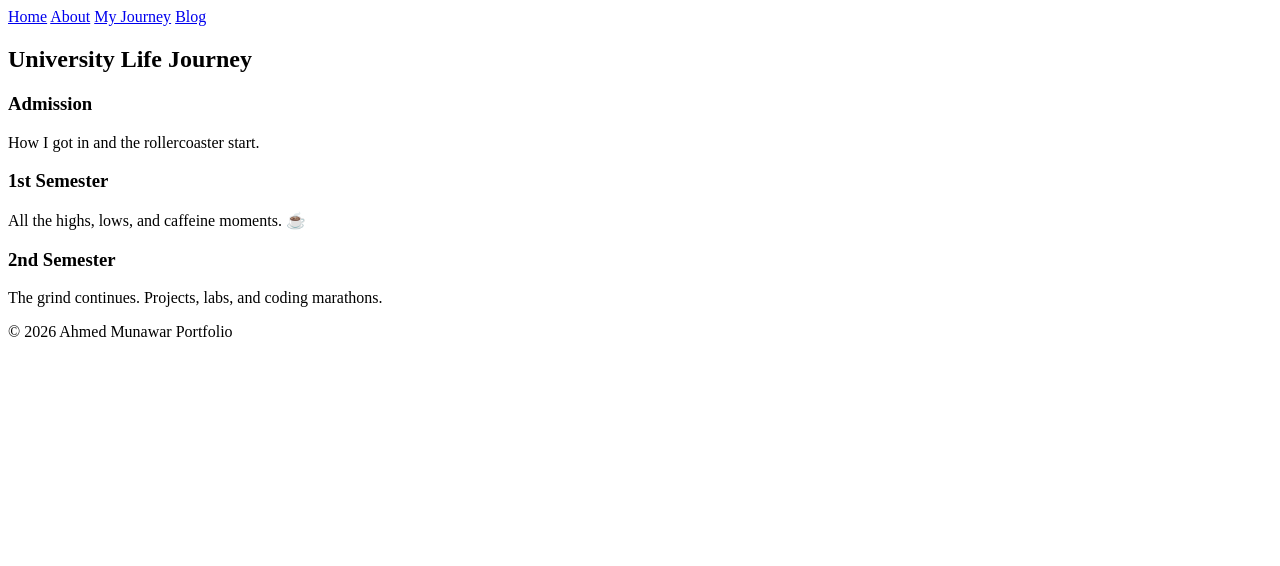
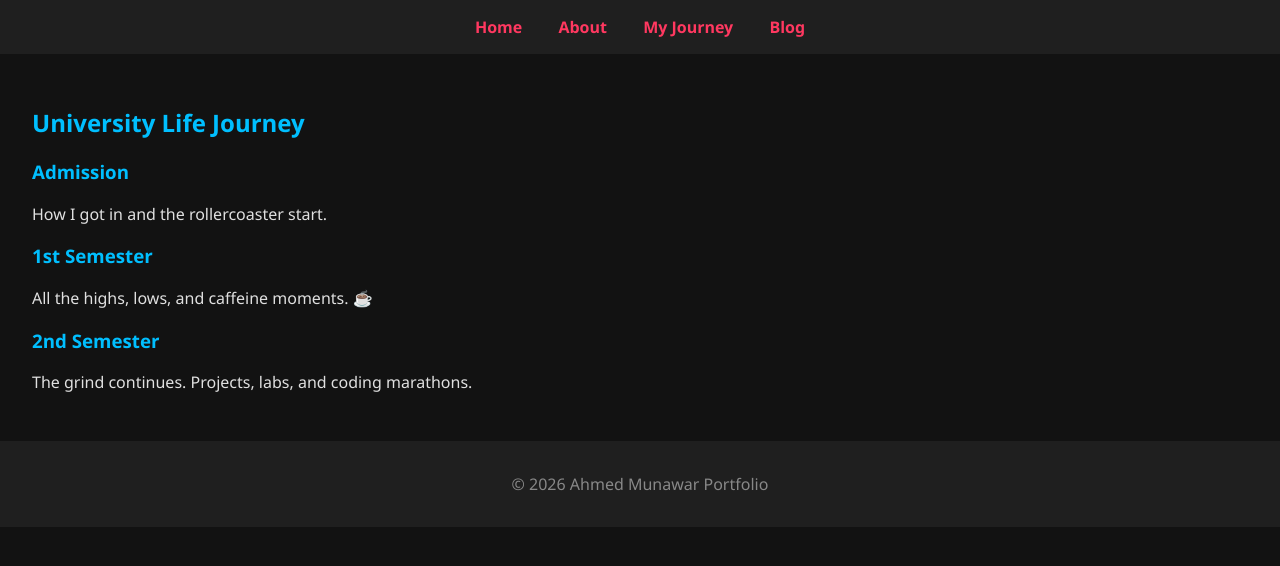
Before and after one commit to engr-ahmad-munawar/engr-ahmad-munawar.github.io-Portfolio-, a Jekyll site: the page built from journey.md, in a window 1280 px wide. Shown: the top 566 px of the page. Built offline with Jekyll 4.4.1, drawn with Linux system fonts in a browser that asks for light colours.

Commit message:
Update style.css

```diff
--- a/assets/css/style.css
+++ b/assets/css/style.css
@@ -1,32 +1,40 @@
-/* Body & Layout */
-body.dark { background:#121212; color:#eee; font-family:'Segoe UI',sans-serif; margin:0; padding:0; }
-.layout { display:flex; min-height:100vh; }
-.sidebar { width:240px; padding:2rem; background:#1a1a1a; border-right:2px solid #ff0000; position:sticky; top:0; height:100vh; }
-.sidebar h2 { text-align:center; margin:1rem 0; color:#00bfff; }
-.sidebar .profile-pic img { border-radius:50%; width:120px; height:120px; display:block; margin:0 auto 1rem; border:2px solid #ff0000; }
-.sidebar nav ul { list-style:none; padding:0; }
-.sidebar nav li { margin:1rem 0; }
-.sidebar nav a { color:#00bfff; text-decoration:none; transition:0.3s; font-weight:bold; }
-.sidebar nav a:hover { color:#ff0000; }
+body {
+  background-color: #121212;
+  color: #e0e0e0;
+  font-family: 'Segoe UI', sans-serif;
+  margin: 0;
+  padding: 0;
+}
 
-/* Main content */
-.main-content { flex:1; padding:3rem; }
+header {
+  background-color: #1f1f1f;
+  padding: 1rem;
+  text-align: center;
+}
 
-/* Buttons */
-button { padding:0.5rem 1rem; border:none; border-radius:5px; cursor:pointer; background:#ff0000; color:#fff; font-weight:bold; transition:0.3s; }
-button:hover { background:#00bfff; }
+nav a {
+  color: #ff3860; /* red */
+  margin: 0 1rem;
+  text-decoration: none;
+  font-weight: bold;
+  transition: color 0.3s ease;
+}
 
-/* Hero / Cards */
-.hero { text-align:center; margin-bottom:2rem; background:#1a1a1a; padding:3rem; border-radius:15px; border:2px solid #00bfff; }
-.hero h1 { color:#ff0000; font-size:3rem; }
-.hero p { color:#00bfff; font-size:1.25rem; }
+nav a:hover {
+  color: #00bfff; /* blue */
+}
 
-/* Project & Post Cards */
-.projects-grid, .posts-grid { display:grid; gap:1.5rem; grid-template-columns:repeat(auto-fit,minmax(250px,1fr)); }
-.project-card, .post-card { background:#1a1a1a; padding:1.5rem; border-radius:15px; border:2px solid #ff0000; box-shadow:0 5px 20px rgba(255,0,0,0.3); transition:0.3s; }
-.project-card:hover, .post-card:hover { transform:translateY(-10px) scale(1.03); border-color:#00bfff; box-shadow:0 15px 30px rgba(0,191,255,0.4); }
+main {
+  padding: 2rem;
+}
 
-/* Timeline for Journey */
-.timeline { border-left:3px solid #00bfff; padding-left:2rem; margin-top:1rem; }
-.timeline-item { margin:2rem 0; position:relative; }
-.timeline-item::before { content:""; position:absolute; left:-11px; top:0; width:20px; height:20px; background:#ff0000; border-radius:50%; }
+h1, h2, h3 {
+  color: #00bfff;
+}
+
+footer {
+  background-color: #1f1f1f;
+  text-align: center;
+  padding: 1rem;
+  color: #888;
+}
```
